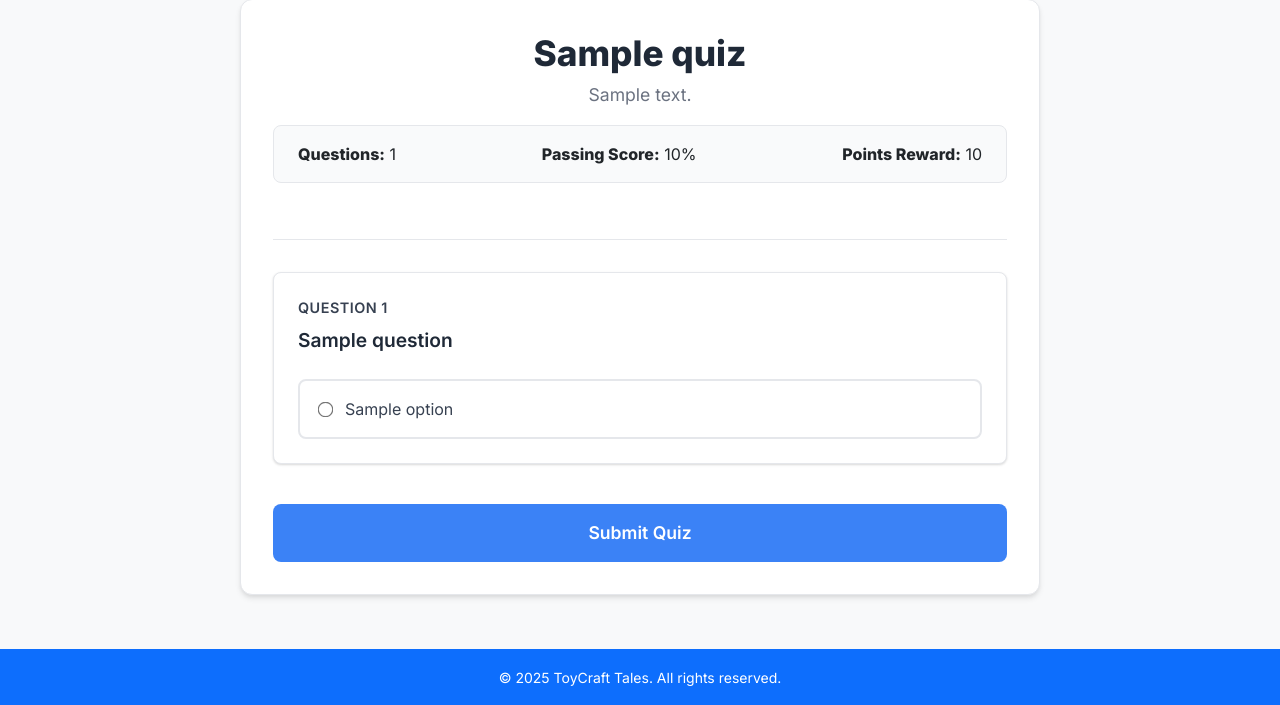
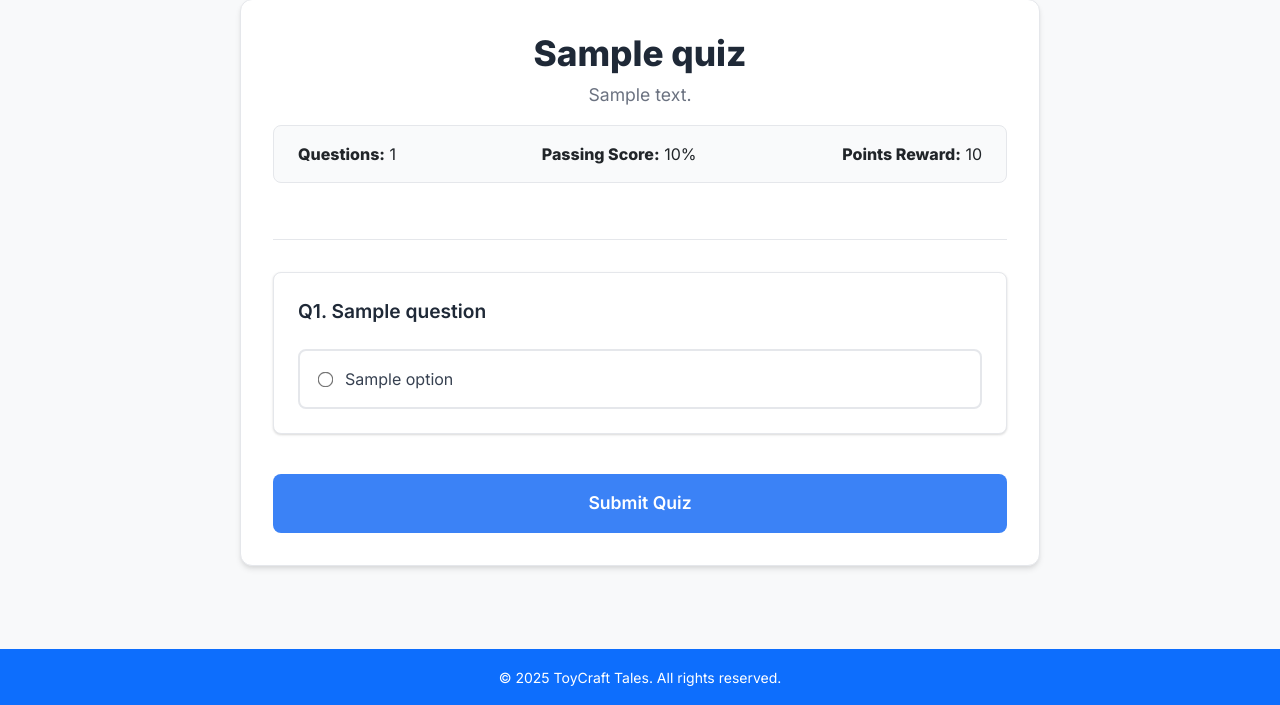
Before and after one commit to JyosyulaPrianshu/ProjectDataAnalytics, a Flask app: template toycraft-tales-flask/templates/quiz.html in a window 1280 px wide. Shown: the part 95-800 px from the top of the page. Run offline with Flask 3, Linux system fonts and the light colour scheme; the template is opened without the code that fills it: most values are stand-ins (such as "Sample title", 1, 10 or a date in 2020).

Commit message:
Update quiz.html

```diff
--- a/toycraft-tales-flask/templates/quiz.html
+++ b/toycraft-tales-flask/templates/quiz.html
@@ -45,7 +45,7 @@
     margin-bottom: 2rem;
     border: 1px solid #e5e7eb;
   }
-  .question-container {
+  .quiz-question {
     margin-bottom: 2.5rem;
     padding: 1.5rem;
     background: #ffffff;
@@ -196,10 +196,9 @@
     <input type="hidden" id="quizId" value="{{ quiz.id }}">
 
     {% for question in quiz.questions %}
-    <div class="question-container">
-      <div class="question-number">Question {{ loop.index }}</div>
-      <div class="question-text">{{ question.question }}</div>
-      <div class="options-container">
+      <div class="quiz-question">
+        <div class="question-text">Q{{ loop.index }}. {{ question.question }}</div>
+        <div class="options">
           {% for option in question.options %}
             <label class="option">
               <input type="radio" name="q{{ loop.index0 }}" value="{{ loop.index0 }}" required>
@@ -226,14 +225,10 @@ document.body.classList.add('quiz-bg');
 document.querySelectorAll('.option').forEach(option => {
   option.addEventListener('click', function() {
     const radio = this.querySelector('input[type="radio"]');
-    const questionContainer = this.closest('.question-container');
-
-    // Remove selected class from all options in this question
+    const questionContainer = this.closest('.quiz-question');
     questionContainer.querySelectorAll('.option').forEach(opt => {
       opt.classList.remove('selected');
     });
-
-    // Add selected class to clicked option
     this.classList.add('selected');
     radio.checked = true;
   });
@@ -242,27 +237,20 @@ document.querySelectorAll('.option').forEach(option => {
 // Handle form submission
 document.getElementById('quizForm').addEventListener('submit', function(e) {
   e.preventDefault();
-
   const submitBtn = document.getElementById('submitBtn');
   submitBtn.disabled = true;
   submitBtn.textContent = 'Submitting...';
-
-  // Collect answers
   const answers = {};
-  const questions = document.querySelectorAll('.question-container');
+  const questions = document.querySelectorAll('.quiz-question');
   questions.forEach((question, index) => {
     const selectedOption = question.querySelector('input[type="radio"]:checked');
     if (selectedOption) {
       answers[index] = parseInt(selectedOption.value);
     }
   });
-
-  // Submit quiz
   fetch('/api/submit-quiz', {
     method: 'POST',
-    headers: {
-      'Content-Type': 'application/json',
-    },
+    headers: { 'Content-Type': 'application/json' },
     body: JSON.stringify({
       quiz_id: document.getElementById('quizId').value,
       answers: answers
```
Lines whose indentation alone changed are shown as unchanged.
